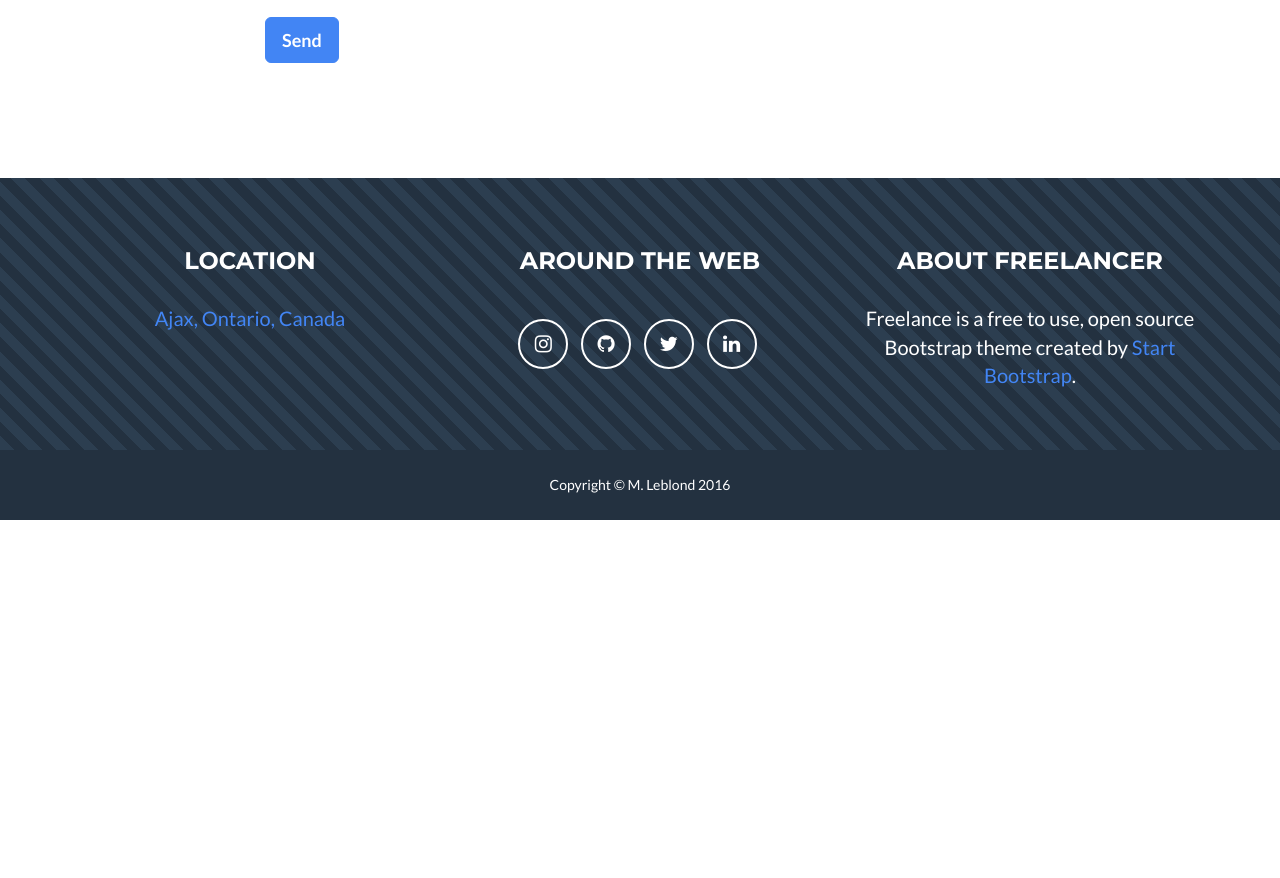
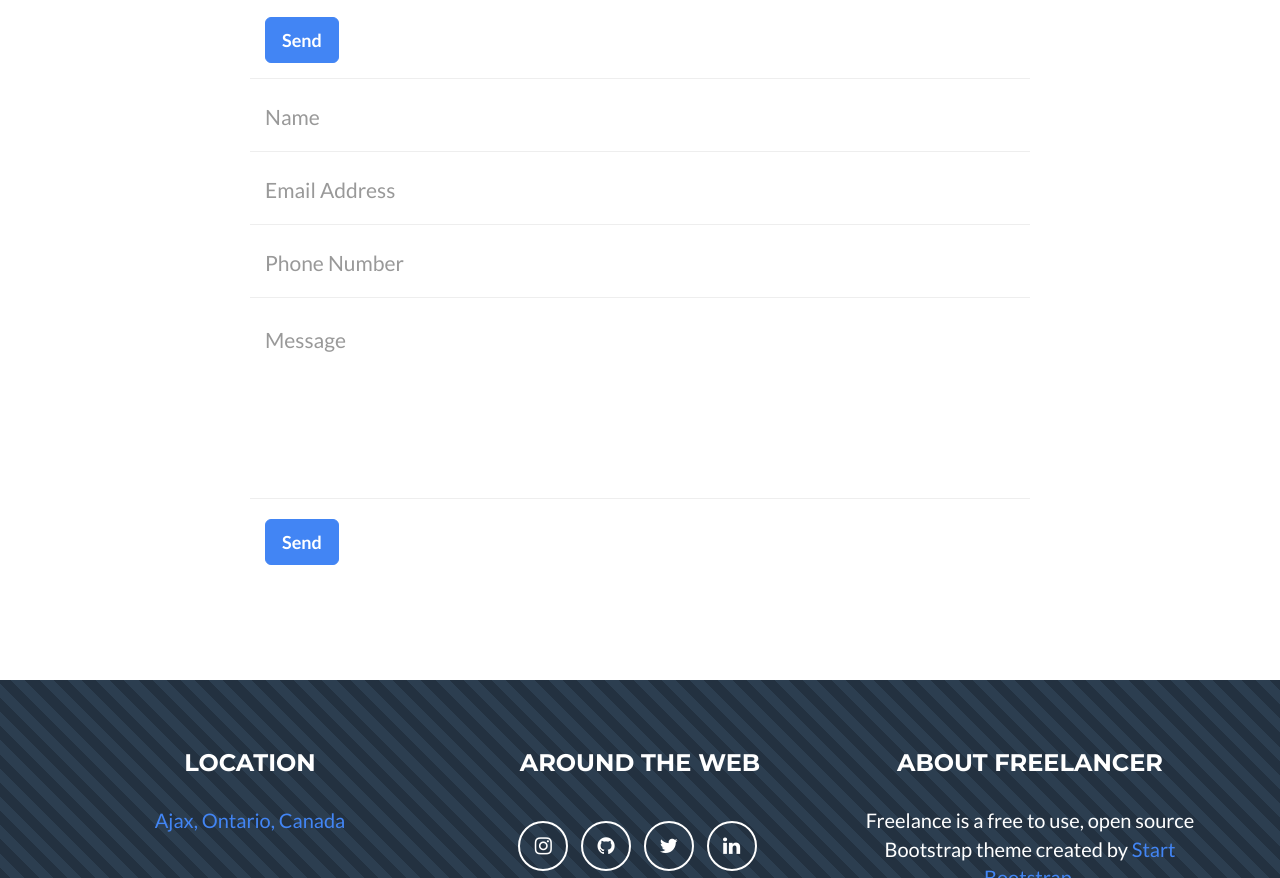
Before and after one commit to seche/seche.github.io, a website: page index.html in a window 1280 px wide. Shown: the part 2836-3714 px from the top of the page. Before the commit the page ends 3356 px from the top, so only its background shows below. Drawn offline with nearby package versions, Linux system fonts and the light colour scheme.

Commit message:
modified the form and trying a secondary one too

```diff
--- a/index.html
+++ b/index.html
@@ -231,6 +231,51 @@
                             </div>
                         </div>
                     </form>
+
+					<form id="formaction" method="POST" novalidate>
+                        <div class="row control-group">
+                            <div class="form-group col-xs-12 floating-label-form-group controls">
+                                <label>Name</label>
+                                <input type="text" class="form-control" placeholder="Name" id="name" required data-validation-required-message="Please enter your name.">
+                                <p class="help-block text-danger"></p>
+                            </div>
+                        </div>
+                        <div class="row control-group">
+                            <div class="form-group col-xs-12 floating-label-form-group controls">
+                                <label>Email Address</label>
+                                <input type="email" class="form-control" placeholder="Email Address" id="email" name="_replyto" required data-validation-required-message="Please enter your email address.">
+                                <p class="help-block text-danger"></p>
+                            </div>
+                        </div>
+                        <div class="row control-group">
+                            <div class="form-group col-xs-12 floating-label-form-group controls">
+                                <label>Phone Number</label>
+                                <input type="tel" class="form-control" placeholder="Phone Number" id="phone" required data-validation-required-message="Please enter your phone number.">
+                                <p class="help-block text-danger"></p>
+                            </div>
+                        </div>
+                        <div class="row control-group">
+                            <div class="form-group col-xs-12 floating-label-form-group controls">
+                                <label>Message</label>
+                                <textarea rows="5" class="form-control" placeholder="Message" id="message" required data-validation-required-message="Please enter a message."></textarea>
+                                <p class="help-block text-danger"></p>
+                            </div>
+                        </div>
+						<input type="text" name="_gotcha" style="display:none" />
+                        <br>
+                        <div id="success"></div>
+                        <div class="row">
+                            <div class="form-group col-xs-12">
+								<input type="hidden" name="_next" value="//site.io/thanks.html" />
+                                <button type="submit" class="btn btn-success btn-lg">Send</button>
+                            </div>
+                        </div>
+                    </form>
+
+<script>
+    var contactform =  document.getElementById('formaction');
+    contactform.setAttribute('action', 'https://formspree.io/' + 'mathieu.leblond' + '@' + 'gmail' + '.' + 'com');
+</script>
                 </div>
             </div>
         </div>
--- a/js/contact_me.js
+++ b/js/contact_me.js
@@ -21,7 +21,7 @@ $(function() {
                 firstName = name.split(' ').slice(0, -1).join(' ');
             }
             $.ajax({
-                url: "././mail/contact_me.php",
+				url: "https://formspree.io/mathieu.leblond@gmail.com",
                 type: "POST",
                 data: {
                     name: name,
@@ -29,6 +29,7 @@ $(function() {
                     email: email,
                     message: message
                 },
+				dataType: "json",
                 cache: false,
                 success: function() {
                     // Enable button & show success message
```
